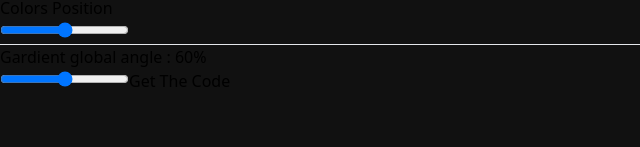
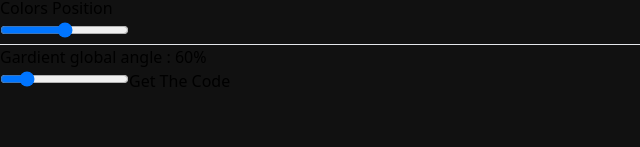
Before and after one commit to OG93-COM/10ReactProjects, a React (Vite) app in the folder Gradient-Maker/: page / in a window 1280 px wide. Shown: the part 153-300 px from the top of the page, without its empty margins (0-640 px from the left). Built offline with nearby package versions, Linux system fonts and the light colour scheme.

Commit message:
GradientMaker

```diff
--- a/Gradient-Maker/src/App.jsx
+++ b/Gradient-Maker/src/App.jsx
@@ -4,6 +4,7 @@ import {useSelector} from "react-redux"
 import ColorInput from './components/inputs/ColorInput';
 import RangeInput from './components/inputs/RangeInput';
 import AddRemoveColor from './components/inputs/AddRemoveColor';
+import RangeAngle from './components/inputs/RangeAngle';
 
 const App = () => {
 
@@ -36,7 +37,7 @@ const App = () => {
           <hr className='opacity-50 my-3' />
           <p className='text-xs text-slate-300 mt-2'>Gardient global angle : {gradientValues.angle}%</p>
           {/* Range Position */}
-          <RangeInput/>
+          <RangeAngle valueRange={gradientValues.angle}/>
           {/* <input type='range' className='w-full' value={gradientValues.angle} min={1} max={100}></input> */}
 
           <button className='mt-3 text-xs bg-blue-600 text-slate-200 py-2 px-4 rounded'>Get The Code</button>
--- /dev/null
+++ b/Gradient-Maker/src/components/inputs/RangeAngle.jsx
@@ -0,0 +1,22 @@
+import React from 'react'
+import { useDispatch, useSelector } from 'react-redux'
+import {updateAngle } from '../../features/gradient'
+
+const RangeAngle = ({valueRange}) => {
+    const dispatch = useDispatch()
+    const gradientAngle = useSelector(state => state.gradient.angle)
+    console.log(gradientAngle)
+    return (
+      <input
+      type='range'
+      className='w-full h-1'
+      value={gradientAngle}
+      onChange={e => dispatch(updateAngle(e.target.value))}
+      min={0}
+      max={360}>
+
+      </input>
+    )
+  }
+
+export default RangeAngle
--- a/Gradient-Maker/src/components/inputs/RangeInput.jsx
+++ b/Gradient-Maker/src/components/inputs/RangeInput.jsx
@@ -1,8 +1,13 @@
 import React from 'react'
 
-const RangeInput = () => {
+const RangeInput = ({valueRange}) => {
   return (
-    <input type='range' className='w-full' ></input>
+    <input
+    type='range'
+    className='w-full h-1'
+    value={valueRange}
+    min={0}
+    max={100}></input>
   )
 }
 
--- a/Gradient-Maker/src/features/gradient.js
+++ b/Gradient-Maker/src/features/gradient.js
@@ -44,6 +44,9 @@ export const gradientSlice = createSlice({
         removeColor:(state,action) => {
             if (state.colors.length == 2) return ;
             state.colors.pop()
+        },
+        updateAngle :(state, action) => {
+            state.angle = action.payload
         }
 
 
@@ -53,5 +56,5 @@ export const gradientSlice = createSlice({
 
 
 
-export const { updateColorValue , addColor, removeColor } = gradientSlice.actions;
+export const { updateColorValue , addColor, removeColor , updateAngle} = gradientSlice.actions;
 export default gradientSlice.reducer;
```
